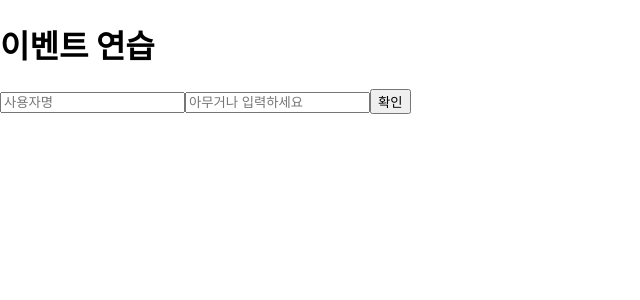
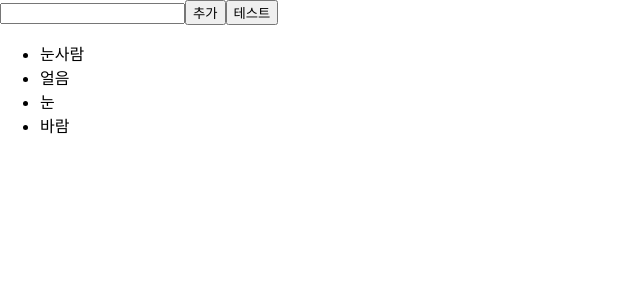
Before and after one commit to sanggil1107/-, a React (Create React App) app: page / in a window 1280 px wide. Shown: the top 300 px of the page, without its empty margins (0-640 px from the left). Built offline with nearby package versions, Linux system fonts and the light colour scheme.

Commit message:
컴포넌트 반복

```diff
--- a/src/App.js
+++ b/src/App.js
@@ -1,9 +1,9 @@
 import React from 'react';
-import EventPractice from './component/chap4/EventPractice';
+import Sample from './component/chap6/Sample';
 
 const App = () => {
   return (
-    <EventPractice/>
+    <Sample/>
   );
 };
 
--- /dev/null
+++ b/src/component/chap6/Sample.js
@@ -0,0 +1,50 @@
+import React, { useState } from 'react';
+
+const Sample = () => {
+  const [names, setNames] = useState([
+    { id: 1, text: '눈사람' },
+    { id: 2, text: '얼음' },
+    { id: 3, text: '눈' },
+    { id: 4, text: '바람' }
+  ]);
+  const [inputText, setInputText] = useState('');
+  const [nextId, setNextId] = useState(5);
+
+  const onChange = e => setInputText(e.target.value);
+  const onClick = (text) => {
+    alert('dd')
+    const nextNames = [
+      ...names,
+      {
+        id: nextId,
+        text: inputText
+      }
+    ];
+
+    setNextId(nextId + 1);
+    setNames(nextNames);
+    setInputText('');
+  };
+
+  const onRemove = id => {
+    const nextNames = names.filter(name => name.id !== id);
+    setNames(nextNames);
+  };
+  const onTest = () => {
+    alert('d')
+  }
+
+  const nameList = names.map(name => (
+    <li key={name.i} onClick={() => onRemove(name.id)}>{name.text}</li>
+  ));
+  return (
+    <>
+      <input value={inputText} onChange={onChange}/>
+      <button onClick={onClick}>추가</button>
+      <button onClick={() => onTest}>테스트</button>
+      <ul>{nameList}</ul>
+    </>
+  );
+};
+
+export default Sample;
```
Also changed, not shown: 1 other file (tests, documents, lock files or other folders).
